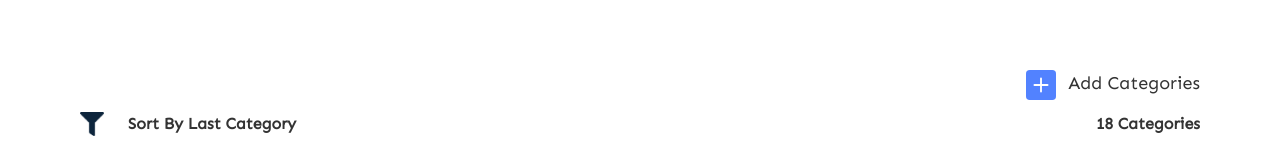
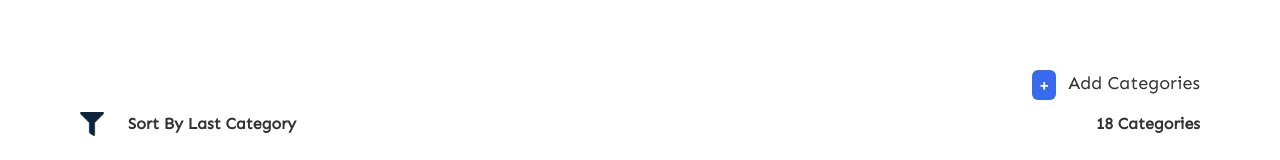
Before and after one commit to hendris27/clickmedianews-frontend, a React (Vite) app: page /categories in a window 1280 px wide. Shown: the part 554-714 px from the top of the page. Built offline with nearby package versions, Linux system fonts and the light colour scheme.

Commit message:
button plus

```diff
--- a/src/pages/users/Categories.jsx
+++ b/src/pages/users/Categories.jsx
@@ -2,7 +2,7 @@ import Category from "../../assets/img/category-image-2.png"
 import CategoryFade from "../../assets/img/category-image.png"
 import Filter from "../../assets/img/filter.png"
 import CategoryImage from  "../../assets/img/category-image-3.png"
-import { BsFillPlusSquareFill } from "react-icons/bs"
+// import { BsFillPlusSquareFill } from "react-icons/bs"
 import Footer from "../../components/Footers"
 import Header from "../../components/Headers"
 import ScrollToTop from "../../components/ScrollToTop"
@@ -30,7 +30,8 @@ const Categories = () => {
             </div>
             <div className='p-20'>
                 <div className='w-full h-full flex justify-end pb-3 cursor-pointer'>
-                    <BsFillPlusSquareFill size={30} color='#5282FF' />
+                    <button className='bg-[#376AED] rounded-md w-6 text-[20px] text-white'>+</button>
+                    {/* <BsFillPlusSquareFill size={30} color='#5282FF' /> */}
                     <p className='ml-3 text-[18px]'>Add Categories</p>
                 </div>
                 <div className='w-full flex justify-between'>
```
